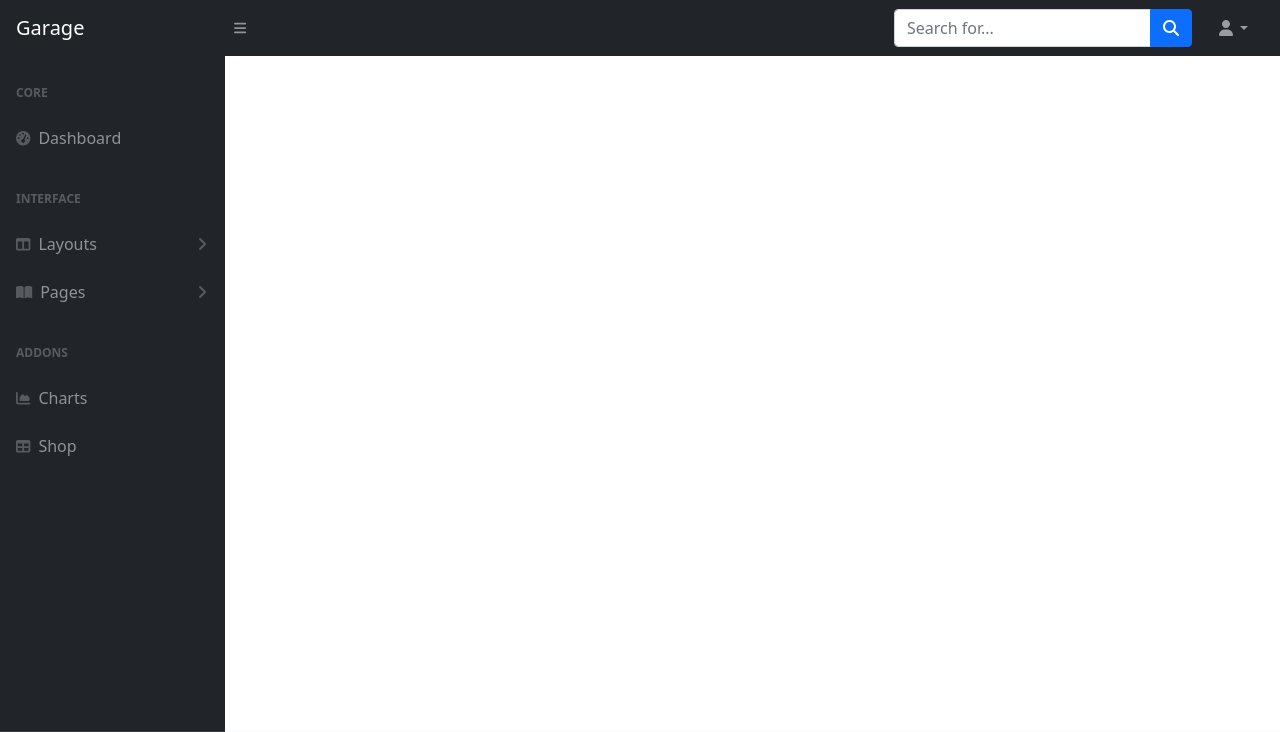
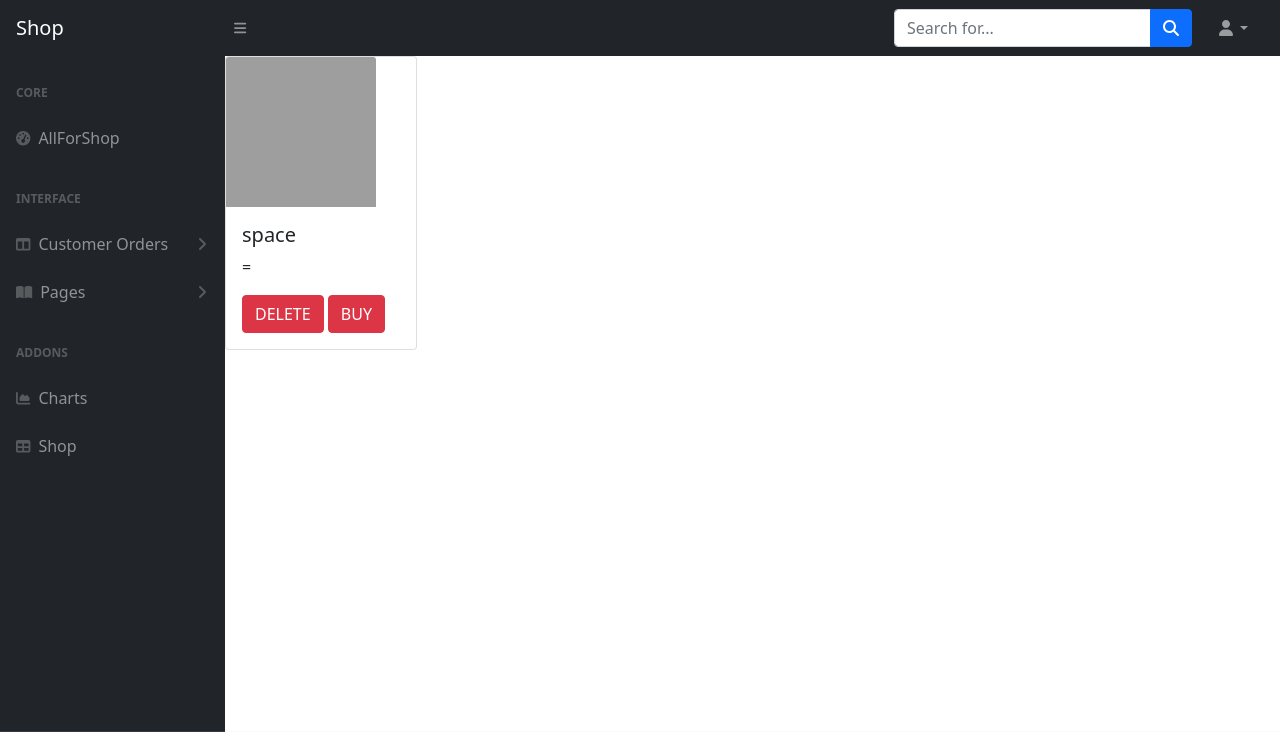
Before and after one commit to Itay04/django_shop1, a Django app: page /products/ in a window 1280 px wide. Shown: the top 732 px of the page. Run offline with Django 4.2, Linux system fonts and the light colour scheme; data comes from the database, SQL or seed files in the repository; parts of the project's set-up code (start-up, migrations or seed data) failed here and were passed over; some libraries are stand-ins or nearby versions; grey boxes are pictures that could not be loaded.

Commit message:
html+css upload

```diff
--- a/Shop/settings.py
+++ b/Shop/settings.py
@@ -125,7 +125,7 @@
 MEDIA_URL = '/images/'
 
 STATICFILES_DIRS = [
-    BASE_DIR, '/static',
+    BASE_DIR / 'static',
 ]
 
 # MEDIA_ROOT = BASE_DIR ,'/static/images'
--- a/products/templates/index.html
+++ b/products/templates/index.html
@@ -1,4 +1,6 @@
+{% extends "base.html" %}
 {% load static %}
+{% block main %}
 <!DOCTYPE html>
 <html lang="en">
     <head>
@@ -714,6 +716,6 @@
         <script src="static/assets/demo/chart-bar-demo.js"></script>
         <script src="/static/assets/demo/chart-pie-demo.js' "></script>
         {% include 'mychart.html' %}
-
+    {% endblock %}
     </body>
 </html>
--- a/products/templates/product.html
+++ b/products/templates/product.html
@@ -1,6 +1,6 @@
 {% extends "base.html" %}
 {% load static %}
-{% block content %}
+{% block main %}
 
 
 <div class="row row-cols-1 row-cols-md-5 g-4">
--- a/templates/base.html
+++ b/templates/base.html
@@ -15,7 +15,7 @@
     <body class="sb-nav-fixed">
         <nav class="sb-topnav navbar navbar-expand navbar-dark bg-dark">
             <!-- Navbar Brand-->
-            <a class="navbar-brand ps-3" href="index.html">Garage</a>
+            <a class="navbar-brand ps-3" href="index.html">Shop</a>
             <!-- Sidebar Toggle-->
             <button class="btn btn-link btn-sm order-1 order-lg-0 me-4 me-lg-0" id="sidebarToggle" href="#!"><i class="fas fa-bars"></i></button>
             <!-- Navbar Search-->
@@ -33,6 +33,7 @@
                         <li><a class="dropdown-item" href="#!">Settings</a></li>
                         <li><a class="dropdown-item" href="#!">Activity Log</a></li>
                         <li><hr class="dropdown-divider" /></li>
+                        <li><a class="dropdown-item" href="login.html">login</a></li>
                         <li><a class="dropdown-item" href="#!">Logout</a></li>
                     </ul>
                 </li>
@@ -46,18 +47,18 @@
                             <div class="sb-sidenav-menu-heading">Core</div>
                             <a class="nav-link" href="index.html">
                                 <div class="sb-nav-link-icon"><i class="fas fa-tachometer-alt"></i></div>
-                                Dashboard
+                                AllForShop
                             </a>
                             <div class="sb-sidenav-menu-heading">Interface</div>
                             <a class="nav-link collapsed" href="#" data-bs-toggle="collapse" data-bs-target="#collapseLayouts" aria-expanded="false" aria-controls="collapseLayouts">
                                 <div class="sb-nav-link-icon"><i class="fas fa-columns"></i></div>
-                                Layouts
+                                Customer Orders
                                 <div class="sb-sidenav-collapse-arrow"><i class="fas fa-angle-down"></i></div>
                             </a>
                             <div class="collapse" id="collapseLayouts" aria-labelledby="headingOne" data-bs-parent="#sidenavAccordion">
                                 <nav class="sb-sidenav-menu-nested nav">
-                                    <a class="nav-link" href="layout-static.html">Static Navigation</a>
-                                    <a class="nav-link" href="layout-sidenav-light.html">Light Sidenav</a>
+                                    <a class="nav-link" href="layout-static.html">My Orders</a>
+                                    <a class="nav-link" href="layout-sidenav-light.html">My Cart</a>
                                 </nav>
                             </div>
                             <a class="nav-link collapsed" href="#" data-bs-toggle="collapse" data-bs-target="#collapsePages" aria-expanded="false" aria-controls="collapsePages">
```
